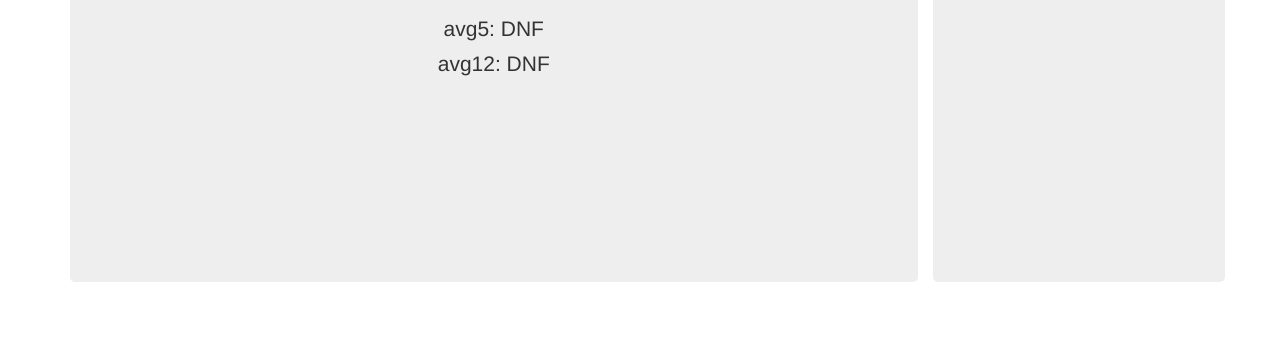
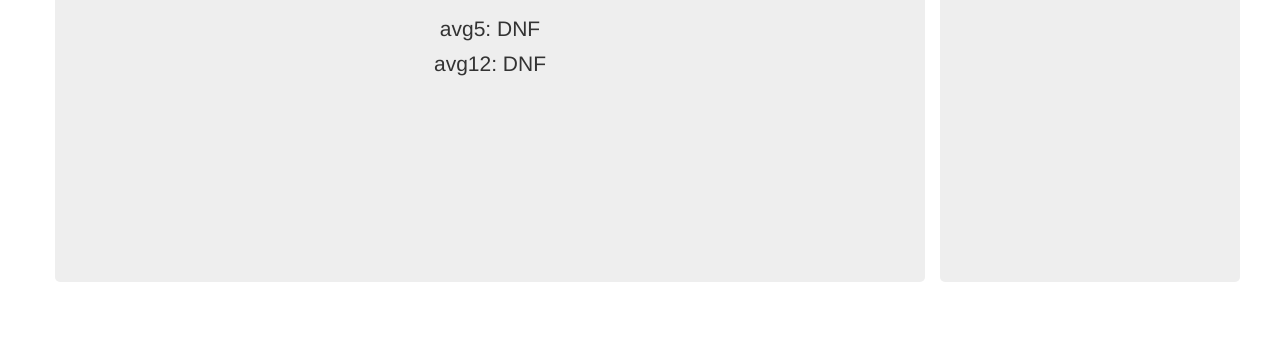
Before and after one commit to timwongj/gjTimer, a plain HTML site: page index.html in a window 1280 px wide. Shown: the part 460-800 px from the top of the page. Drawn offline with nearby package versions, Linux system fonts and the light colour scheme.

Commit message:
17 Feb 2015 1713

```diff
--- a/css/style.css
+++ b/css/style.css
@@ -1,3 +1,7 @@
+.container {
+	width:1200px;
+}
+
 #timerJumbotron {
 	height:calc(100vh - 150px);
 	max-height:800px;
```
